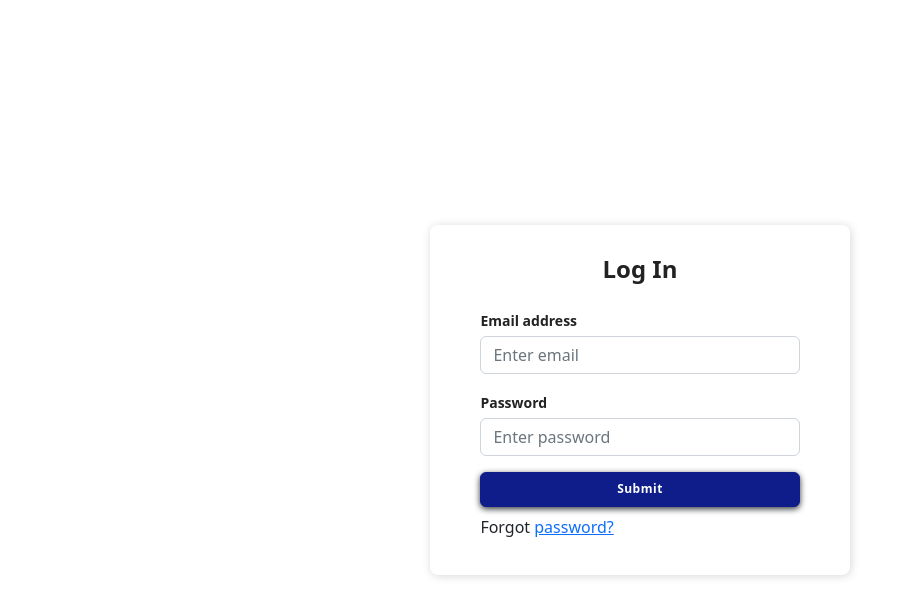
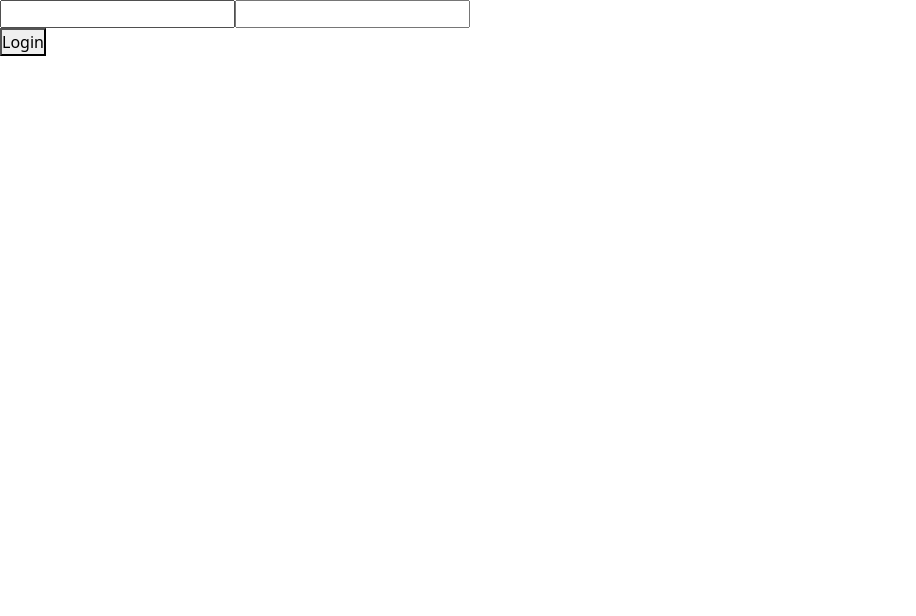
Before and after one commit to hamim44/quickrent, a React (Create React App) app: page /login in a window 1280 px wide. Shown: the top 616 px of the page, without its empty margins (0-916 px from the left). Built offline with nearby package versions, Linux system fonts and the light colour scheme.

Commit message:
loh in out

```diff
--- a/src/Components/Login.js
+++ b/src/Components/Login.js
@@ -1,8 +1,6 @@
 import React, {useState, userEffect} from "react";
 import axios from "axios";
 import { useNavigate } from "react-router-dom";
-import './login.css';
-import "bootstrap/dist/css/bootstrap.min.css"
 
 const Login = ()=>{
     let[token, setToken]= useState("");
@@ -12,18 +10,17 @@ const Login = ()=>{
 
     const loginSubmit= ()=>{
         var obj = {email: email, password: password};
-        alert (JSON.stringify(obj));
+        alert (obj.email);
         axios.post("http://127.0.0.1:8000/api/login",obj)
         .then(resp=>{
             var token = resp.data;
             console.log(token);
-            var user = {id: token.c_id, access_token:token.token};
+            var user = {userId: token.userid, access_token:token.token};
             localStorage.setItem('user',JSON.stringify(user));
             console.log(localStorage.getItem('user'));
-            if(token == "notFound"){
+            if(token == "No user found"){
                 navigate('/login');
             }else{
-                alert('incorrect email or password');
                 navigate('/customer/Dash');
             }
         }).catch(err=>{
@@ -33,40 +30,15 @@ const Login = ()=>{
 
     }
     return(
-        <div className="Auth-form-container">
-        <form className="Auth-form">
-          <div className="Auth-form-content">
-            <h3 className="Auth-form-title">Log In</h3>
-            <div className="form-group mt-3">
-              <label>Email address</label>
-              <input
-                type="email"
-                onChange={e => setEmail(e.target.value)}
-                className="form-control mt-1"
-                placeholder="Enter email"
-              />
-            </div>
-            <div className="form-group mt-3">
-              <label>Password</label>
-              <input
-                type="password" onChange={e => setPassword(e.target.value)}
-                className="form-control mt-1"
-                placeholder="Enter password"
-              />
-            </div>
-            <div className="d-grid gap-2 mt-3">
-              <button onClick={loginSubmit} className="btn btn-primary">
-                Submit
-              </button>
-            </div>
-            <p className="forgot-password text-right mt-2">
-              Forgot <a href="#">password?</a>
-            </p>
-          </div>
-        </form>
-      </div>
+        <div>
+            <form>
+                <input type="text" value={email} onChange={(e)=>setEmail(e.target.value)}></input>
+                <input type="password" value={password} onChange={(e)=>setPassword(e.target.value)}></input>
 
-    );
-  };
+            </form>
+                <button onClick={loginSubmit}>Login</button>
+        </div>
 
+    )
+}
 export default Login;
```
